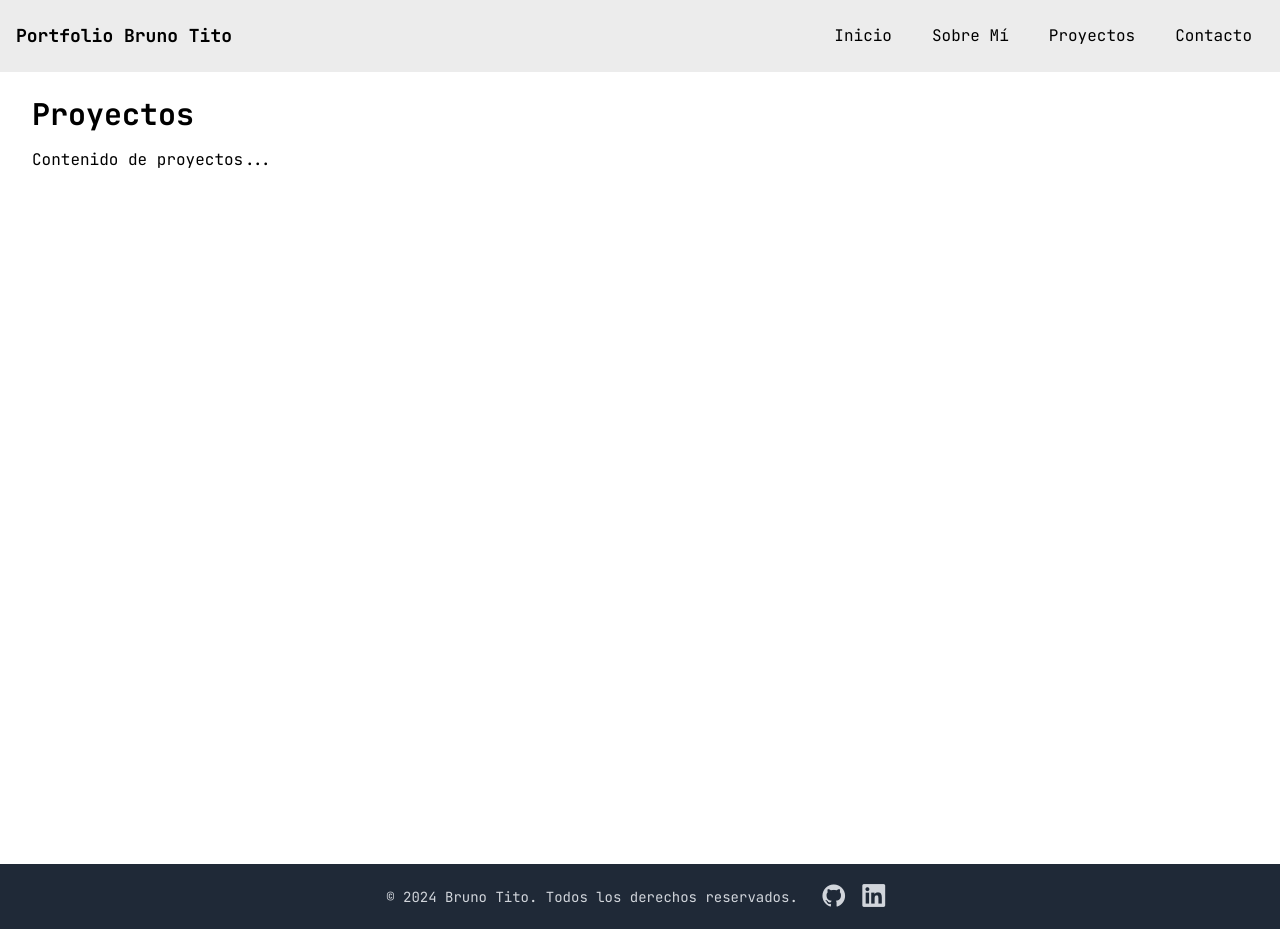
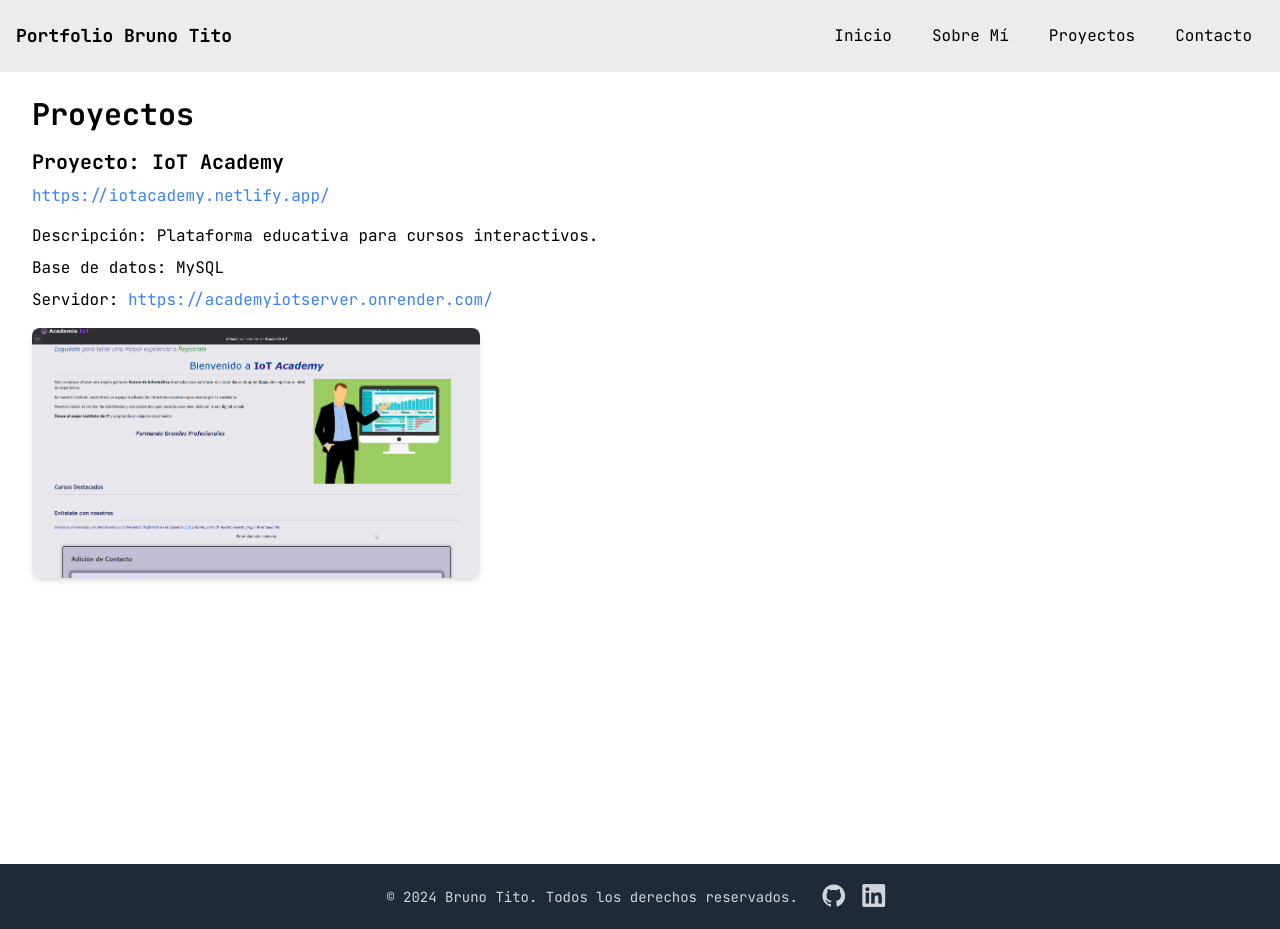
Before and after one commit to bntito/portfolio, a React (Create React App) app: page /projects in a window 1280 px wide. Built offline with nearby package versions, Linux system fonts and the light colour scheme.

Commit message:
preject iotacademy

```diff
--- a/src/components/Projects.jsx
+++ b/src/components/Projects.jsx
@@ -1,10 +1,24 @@
 import React from 'react';
+import Iot from '../assets/images/iot.png';
 
 function Projects() {
   return (
     <section id="projects" className="min-h-screen bg-white p-8">
       <h2 className="text-3xl font-bold mb-4">Proyectos</h2>
-      <p>Contenido de proyectos...</p>
+
+      <div className="mb-8">
+        <h3 className="text-xl font-semibold mb-2">Proyecto: IoT Academy</h3>
+        <p className="mb-4"><a href='https://iotacademy.netlify.app/' target="_blank" rel="noopener noreferrer" className="text-blue-500 hover:underline">https://iotacademy.netlify.app/</a></p>
+        <p className="mb-2">Descripción: Plataforma educativa para cursos interactivos.</p>
+        <p className="mb-2">Base de datos: MySQL</p>
+        <p className="mb-4">Servidor: <a href="https://academyiotserver.onrender.com/" target="_blank" rel="noopener noreferrer" className="text-blue-500 hover:underline">https://academyiotserver.onrender.com/</a></p>
+
+        <a href="https://iotacademy.netlify.app/" target="_blank" rel="noopener noreferrer" className="block mb-4">
+          <img src={Iot} alt="Vista previa de IoT Academy" className="w-full md:max-w-md rounded-lg shadow-md hover:shadow-xl transition-shadow duration-300" />
+        </a>
+      </div>
+
+
     </section>
   );
 }
```
Also changed, not shown: src/assets/images/iot.png (added).
